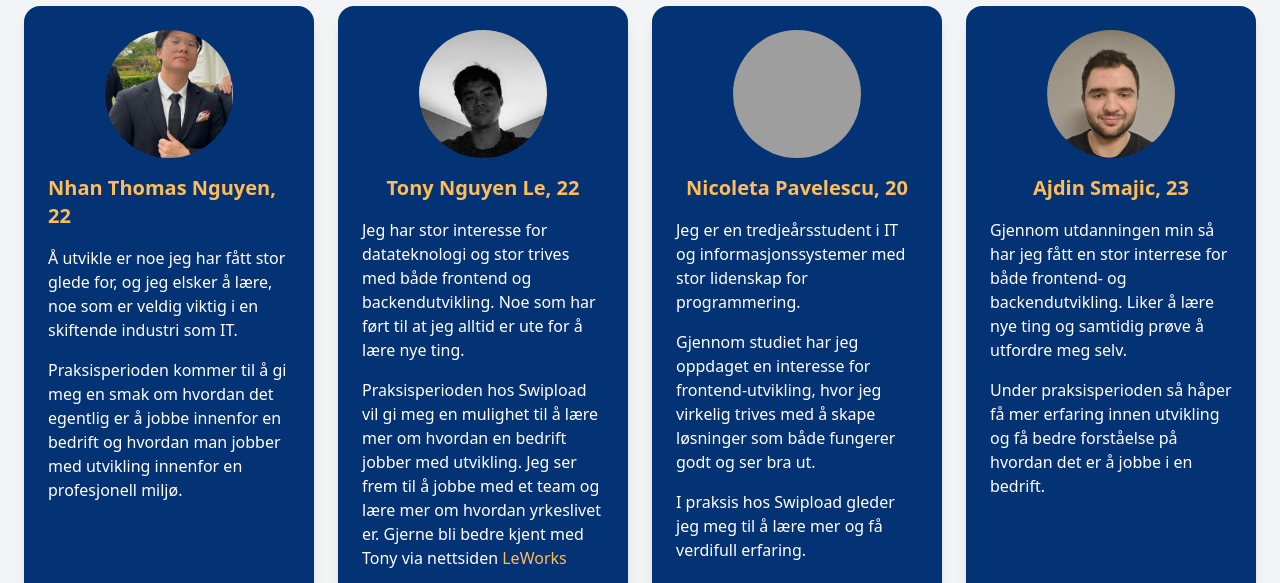
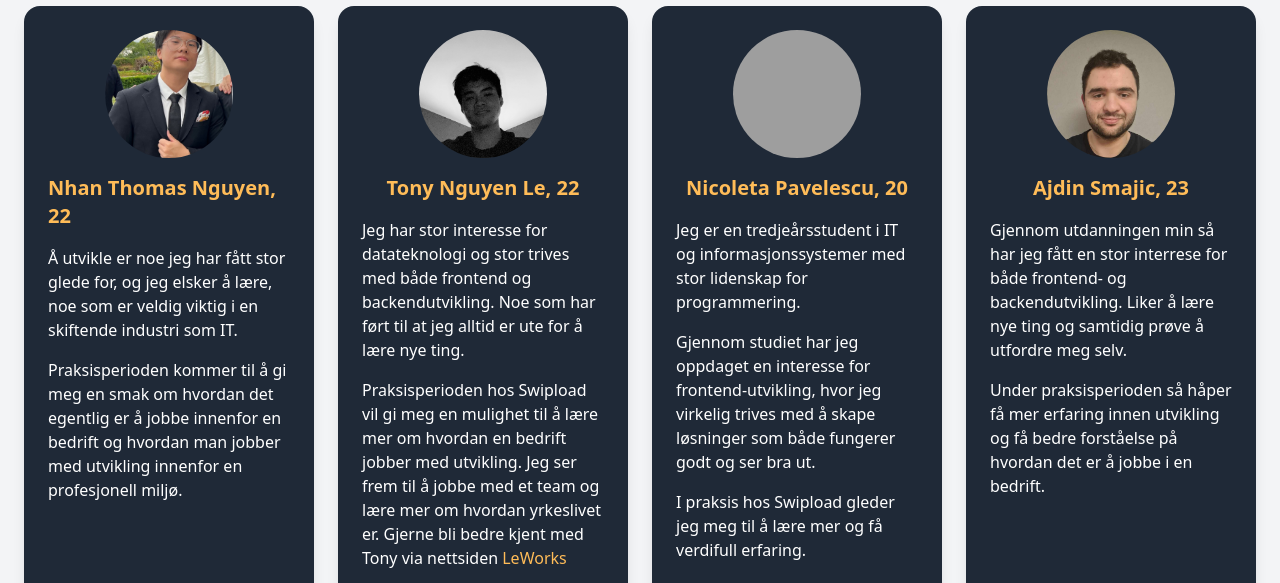
Before and after one commit to NThomTNg/PraksisNettSide, a website: page pages/oss.html in a window 1280 px wide. Shown: the part 142-725 px from the top of the page. Drawn offline with nearby package versions, Linux system fonts and the light colour scheme; grey boxes are pictures that could not be loaded.

```diff
--- a/pages/oss.html
+++ b/pages/oss.html
@@ -166,7 +166,7 @@
     <div class="grid grid-cols-1 md:grid-cols-2 lg:grid-cols-4 gap-6 p-6">
       <!-- Card 1: Nhan Thomas Nguyen -->
       <div
-        class="flex flex-col items-center bg-slprimary dark:bg-white p-6 rounded-2xl shadow-lg"
+        class="flex flex-col items-center bg-[#1f2937] dark:bg-white p-6 rounded-2xl shadow-lg"
       >
         <img
           src="../images/thomas-profile.jpg"
@@ -202,7 +202,7 @@
 
       <!-- Card 2: Tony Nguyen Le -->
       <div
-        class="flex flex-col items-center bg-slprimary dark:bg-white p-6 rounded-2xl shadow-lg"
+        class="flex flex-col items-center bg-[#1f2937] dark:bg-white p-6 rounded-2xl shadow-lg"
       >
         <img
           src="../images/tony-profile.jpg"
@@ -242,7 +242,7 @@
 
       <!-- Card 3: Nicoleta -->
       <div
-        class="flex flex-col items-center bg-slprimary dark:bg-white p-6 rounded-2xl shadow-lg"
+        class="flex flex-col items-center bg-[#1f2937] dark:bg-white p-6 rounded-2xl shadow-lg"
       >
         <img
           src="../images/nicoleta-profile.jpg"
@@ -282,7 +282,7 @@
 
       <!-- Card 4: Ajdin -->
       <div
-        class="flex flex-col items-center bg-slprimary dark:bg-white p-6 rounded-2xl shadow-lg"
+        class="flex flex-col items-center bg-[#1f2937] dark:bg-white p-6 rounded-2xl shadow-lg"
       >
         <img
           src="../images/ajdin-profile.jpg"
```
Also changed, not shown: output.css.
